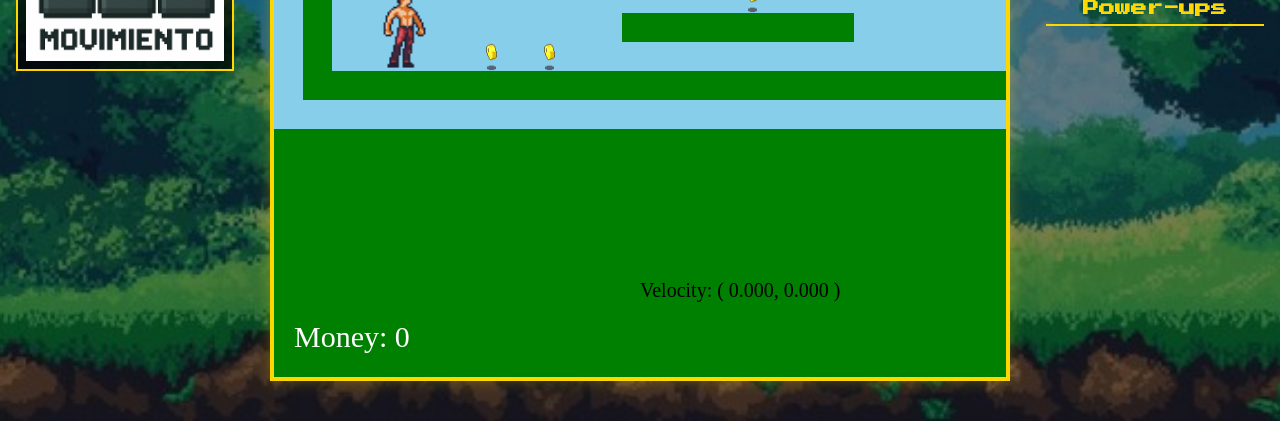
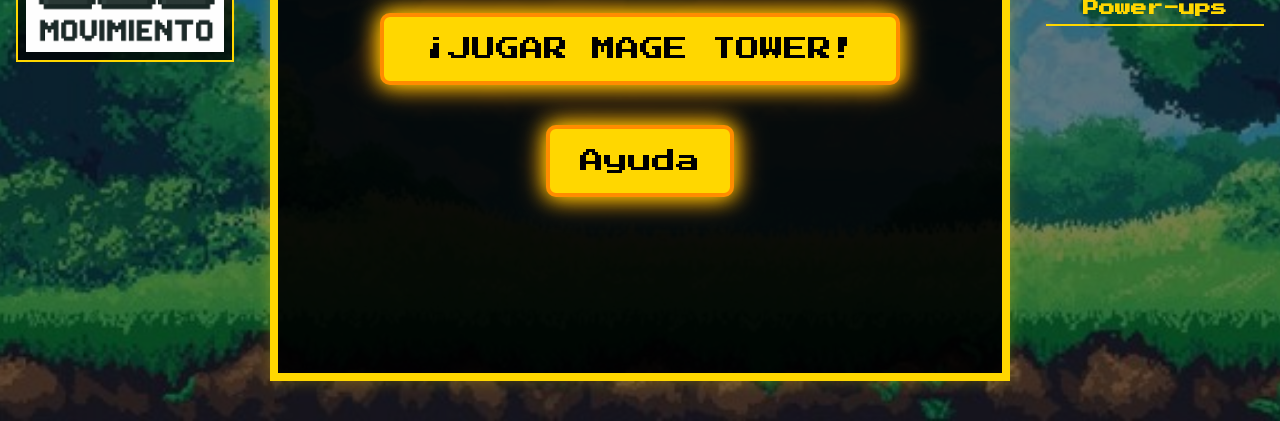
Before and after one commit to PaoloZesatiTec/Equipo-1, a plain HTML site: page game/html/index.html in a window 1280 px wide. Shown: the part 379-800 px from the top of the page. Drawn offline with Linux system fonts and the light colour scheme.

Commit message:
Menu implementation

```diff
--- a/game/html/index.html
+++ b/game/html/index.html
@@ -26,7 +26,7 @@
                     <img src="../assets/logo.svg" alt="Logo del juego" class="game-logo">
                 </div>
                 <section id="instrucciones">
-                    <h2 class="panel-title" style="font-size: 25px;">Controles</h2>
+                    <h2 class="panel-title">Controles</h2>
                     <div class="controls-container">
                         <img id="teclasmovimiento"
                              src="../assets/teclasmovimiento.png"
@@ -56,9 +56,11 @@
             <p>© 2025 Juego de Plataformas | Todos los derechos reservados</p>
         </footer>
 
-        <!-- Game Scripts -->
+        <!-- Scripts del juego -->
+        <script src="../js/menu.js"></script>
         <script src="../js/game/game_classes.js"></script>
         <script src="../js/game/levels.js"></script>
         <script src="../js/game/platformer.js"></script>
+
     </body>
 </html>
--- /dev/null
+++ b/game/js/menu.js
@@ -0,0 +1,161 @@
+// Variables globales
+let gameStarted = false;
+let startButton;
+let menuContainer;
+let logoImg;
+
+// Función para inicializar el menú
+function initMenu() {
+    // Obtener el contenedor del canvas
+    const canvasWrapper = document.querySelector('.canvas-wrapper');
+    if (!canvasWrapper) {
+        console.error('No se encontró el contenedor del canvas');
+        return;
+    }
+
+    // Crear contenedor del menú
+    menuContainer = document.createElement('div');
+    menuContainer.id = 'menuContainer';
+    menuContainer.style.cssText = `
+        position: absolute;
+        top: 0;
+        left: 0;
+        width: 100%;
+        height: 100%;
+        display: flex;
+        flex-direction: column;
+        justify-content: center;
+        align-items: center;
+        background-color: rgba(0, 0, 0, 0.9);
+        z-index: 1000;
+        border: 4px solid #ffd700;
+        animation: borderGlow 2s infinite;
+        box-sizing: border-box;
+    `;
+
+    // Crear y agregar el logo animado
+    logoImg = document.createElement('img');
+    logoImg.src = '../assets/logo.svg';
+    logoImg.alt = 'Logo Mage Tower';
+    logoImg.style.cssText = `
+        width: 180px;
+        height: auto;
+        margin-bottom: 2rem;
+        animation: logoPulse 2.5s infinite;
+        filter: drop-shadow(0 0 20px #ffd70088);
+    `;
+
+    // Crear botón de inicio
+    startButton = document.createElement('button');
+    startButton.id = 'startButton';
+    startButton.textContent = '¡JUGAR MAGE TOWER!';
+    startButton.style.cssText = `
+        padding: 20px 40px;
+        font-size: 24px;
+        font-family: 'Press Start 2P', cursive;
+        background-color: #ffd700;
+        color: #000;
+        border: 4px solid #ff8c00;
+        border-radius: 10px;
+        cursor: pointer;
+        transition: all 0.3s ease;
+        animation: buttonGlow 2s infinite;
+    `;
+
+        // Crear botón de inicio
+        helpButton = document.createElement('button');
+        helpButton.id = 'helpButton';
+        helpButton.textContent = 'Ayuda';
+        helpButton.style.cssText = `
+            padding: 20px 30px;
+            font-size: 24px;
+            margin-top: 40px;
+            font-family: 'Press Start 2P', cursive;
+            background-color: #ffd700;
+            color: #000;
+            border: 4px solid #ff8c00;
+            border-radius: 10px;
+            cursor: pointer;
+            transition: all 0.3s ease;
+            animation: buttonGlow 2s infinite;
+        `;
+
+
+    // Agregar estilos para las animaciones
+    const style = document.createElement('style');
+    style.textContent = `
+        @keyframes buttonGlow {
+            0% { box-shadow: 0 0 10px #ffd700; }
+            50% { box-shadow: 0 0 20px #ffd700, 0 0 30px #ff8c00; }
+            100% { box-shadow: 0 0 10px #ffd700; }
+        }
+
+        @keyframes borderGlow {
+            0% { border-color: #ff8c00; }
+            50% { border-color: #ffd700; }
+            100% { border-color: #ff8c00; }
+        }
+
+        @keyframes logoPulse {
+            0% { transform: scale(1) rotate(-2deg); filter: drop-shadow(0 0 10px #ffd70088); }
+            50% { transform: scale(1.08) rotate(2deg); filter: drop-shadow(0 0 30px #ffd700cc); }
+            100% { transform: scale(1) rotate(-2deg); filter: drop-shadow(0 0 10px #ffd70088); }
+        }
+
+        #startButton:hover {
+            transform: scale(1.1);
+            background-color: #ff8c00;
+            border-color: #ffd700;
+        }
+
+        .canvas-wrapper {
+            position: relative;
+        }
+    `;
+    document.head.appendChild(style);
+
+    // Agregar evento click al botón
+    startButton.addEventListener('click', startGame);
+
+    // Agregar elementos al DOM
+    menuContainer.appendChild(logoImg);
+    menuContainer.appendChild(startButton);
+    menuContainer.appendChild(helpButton);
+    canvasWrapper.appendChild(menuContainer);
+}
+
+// Función para iniciar el juego
+function startGame() {
+    // Ocultar el menú
+    menuContainer.style.display = 'none';
+    gameStarted = true;
+
+    // Iniciar el juego
+    const canvas = document.getElementById('canvas');
+    if (canvas) {
+        canvas.style.display = 'block';
+    }
+
+    // Iniciar el juego
+    main();
+}
+
+// Función para mostrar el menú de nuevo
+function showMenu() {
+    if (menuContainer) {
+        menuContainer.style.display = 'flex';
+    }
+    gameStarted = false;
+}
+
+// Inicializar el menú cuando el DOM esté listo
+document.addEventListener('DOMContentLoaded', () => {
+    // Ocultar el canvas inicialmente
+    const canvas = document.getElementById('canvas');
+    if (canvas) {
+        canvas.style.display = 'none';
+    }
+
+    // Inicializar el menú
+    initMenu();
+});
```
Also changed, not shown: 2 other files.
